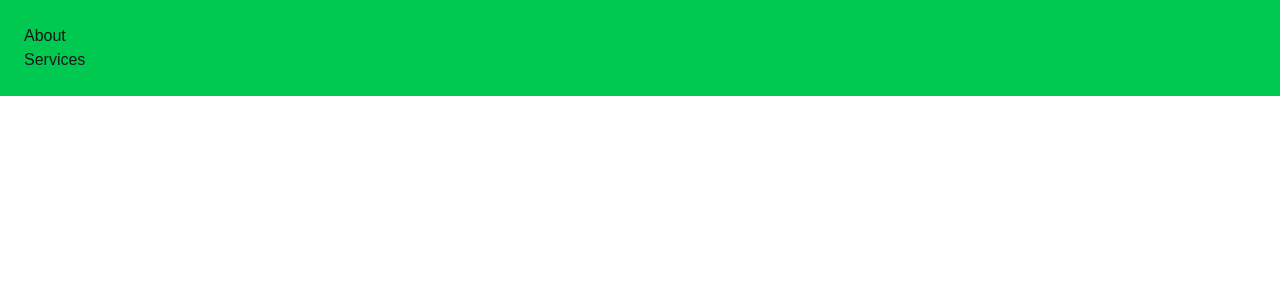
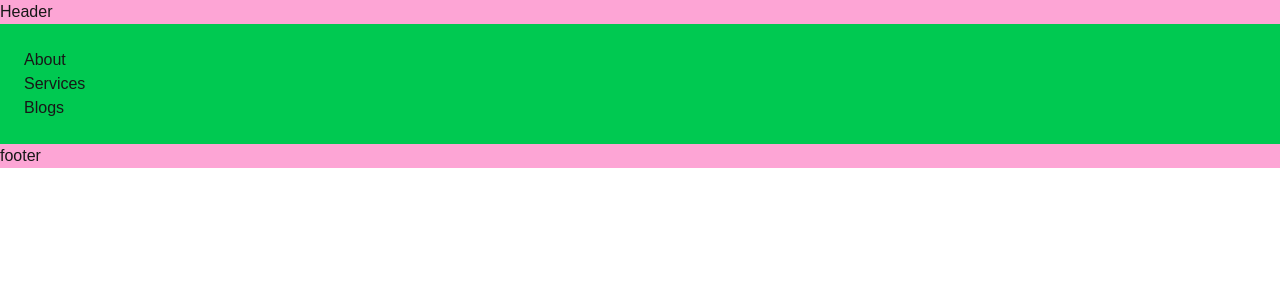
Before and after one commit to fairywsr/nextJs, a Next.js app in the folder next-routing/: page / in a window 1280 px wide. Shown: the top 300 px of the page. Built offline with nearby package versions, Linux system fonts and the light colour scheme.

Commit message:
learn layouts in next js

```diff
--- /dev/null
+++ b/next-routing/app/About/layout.js
@@ -0,0 +1,11 @@
+function Aboutlayout({ children }) {
+  return (
+    <div>
+      <div className="bg-yellow-400">Header</div>
+      {children}
+      <div className="bg-yellow-400">footer</div>
+    </div>
+  );
+}
+
+export default Aboutlayout;
--- a/next-routing/app/layout.js
+++ b/next-routing/app/layout.js
@@ -11,18 +11,18 @@ const geistMono = Geist_Mono({
   subsets: ["latin"],
 });
 
-export const metadata = {
-  title: "Create Next App",
-  description: "Generated by create next app",
-};
-
 export default function RootLayout({ children }) {
+  console.log(children, "in layout file");
   return (
     <html
       lang="en"
       className={`${geistSans.variable} ${geistMono.variable} h-full antialiased`}
     >
-      <body className="min-h-full flex flex-col">{children}</body>
+      <body className="min-h-full flex flex-col">
+        <div className="bg-pink-300">Header</div>
+        {children}
+        <div className="bg-pink-300">footer</div>
+      </body>
     </html>
   );
 }
--- a/next-routing/app/page.js
+++ b/next-routing/app/page.js
@@ -6,6 +6,7 @@ export default function Home() {
     <div className="flex bg-green-500 p-6 flex-col">
       <Link href={"/About"}>About</Link>
       <Link href={"/Services"}>Services</Link>
+      <Link href={"/blogs"}>Blogs</Link>
     </div>
   );
 }
```
